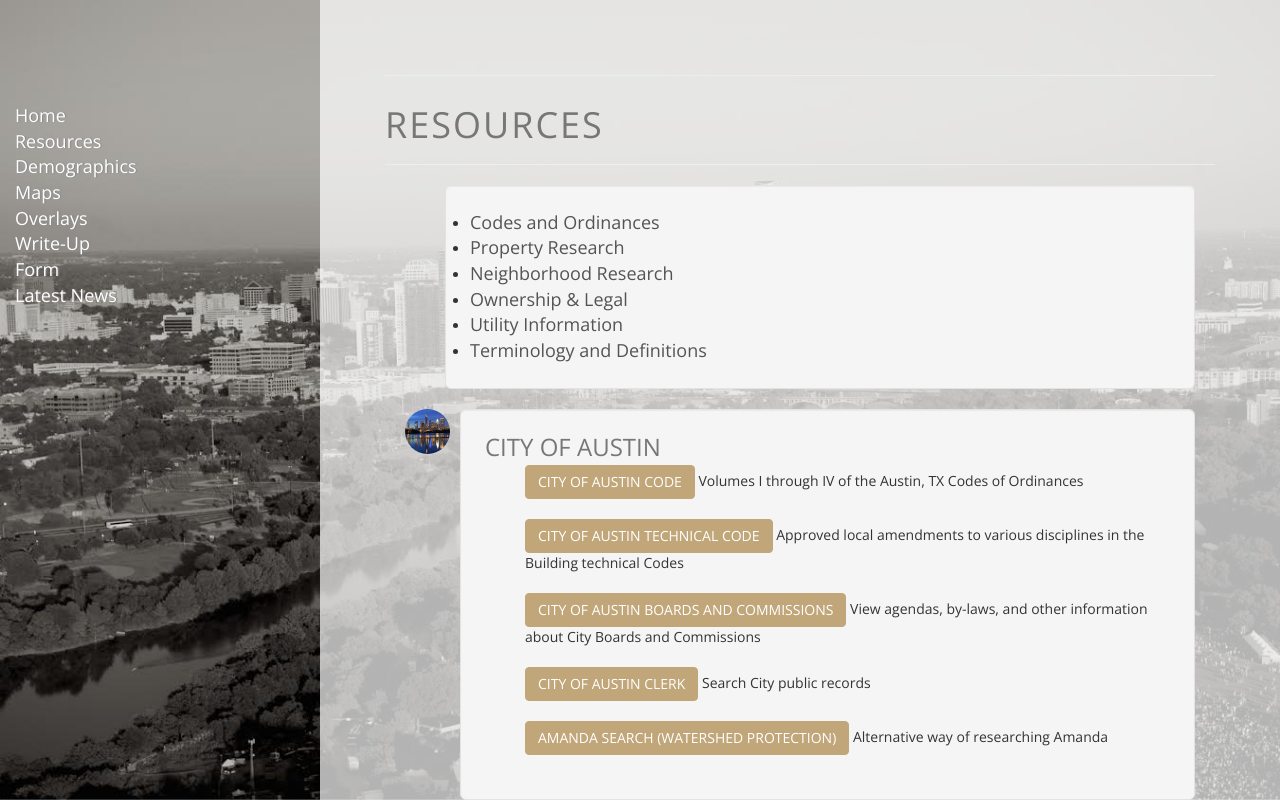
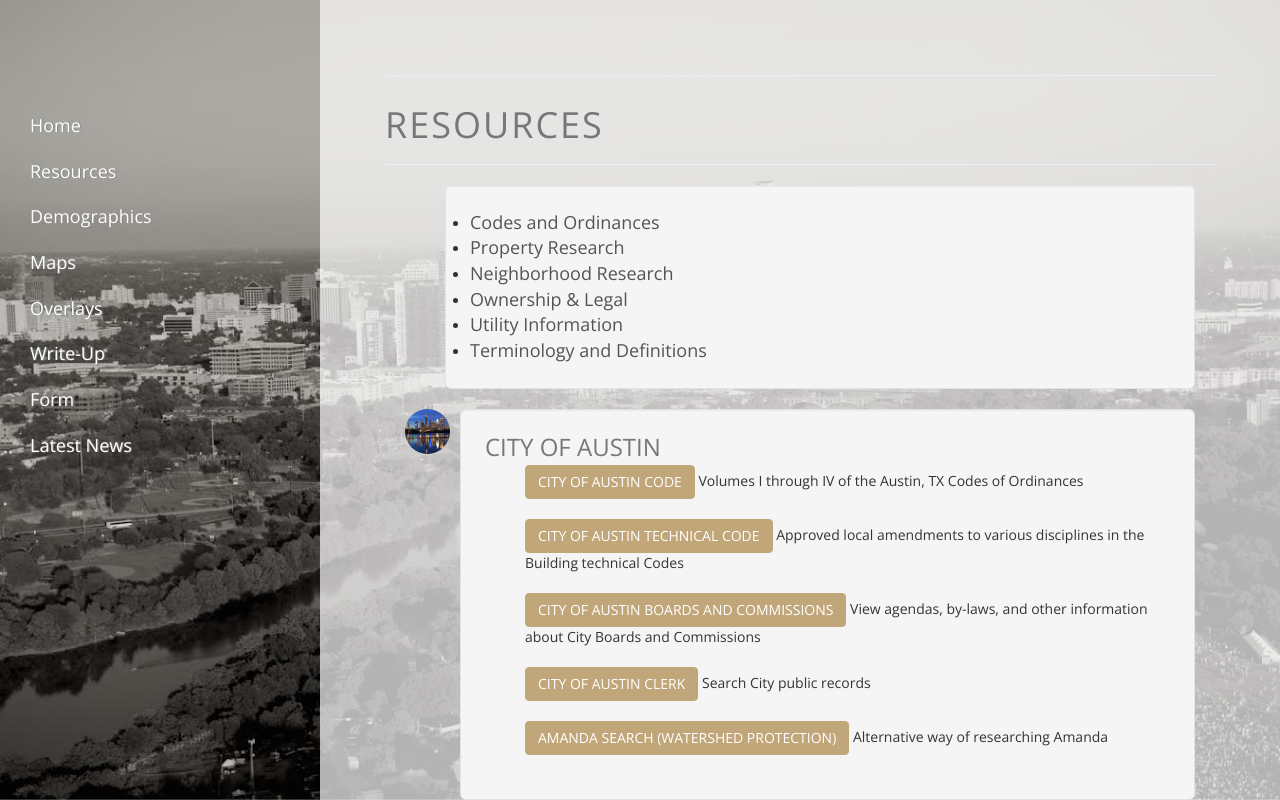
Before and after one commit to austincodeit/old-dna-site, a plain HTML site: page resources.html in a window 1280 px wide. Drawn offline with nearby package versions, Linux system fonts and the light colour scheme.

Commit message:
Fixed nav issues
Changed class on "resources"; fixed links to demographics.

```diff
--- a/resources.html
+++ b/resources.html
@@ -35,13 +35,13 @@
             <!-- sidebar -->
             <div class="column col-sm-3" id="sidebar">
 
-                <ul class="media-list">
+                <ul class="nav">
 					<br><br><br><br>
 					<li><a href="index.html">Home</a>
                     </li>
 					<li><a href="resources.html">Resources</a>
                     </li>
-                    <li class="active"><a href="#featured">Demographics</a>
+                    <li><a href="demographics.html">Demographics</a>
                     </li>
                     <li><a href="maps.html">Maps</a>
                     </li>
```
Also changed, not shown: form.html (+1 -1 lines), latest_news.html (+1 -1 lines), maps.html (+1 -1 lines), overlays.html (+1 -1 lines), write_up.html (+1 -1 lines).
